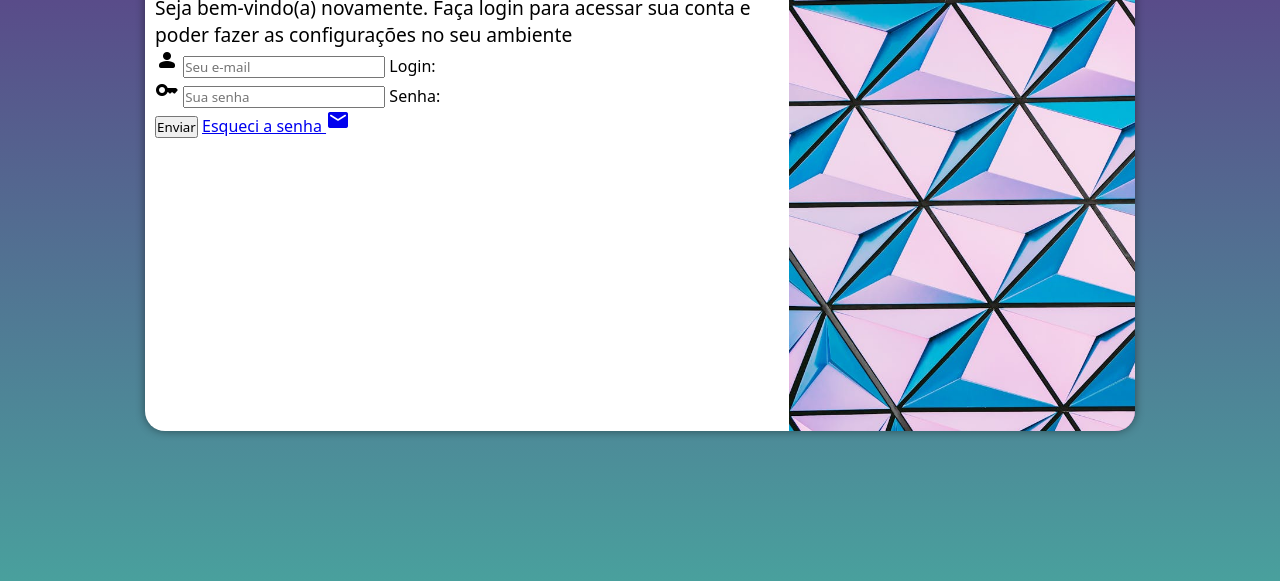
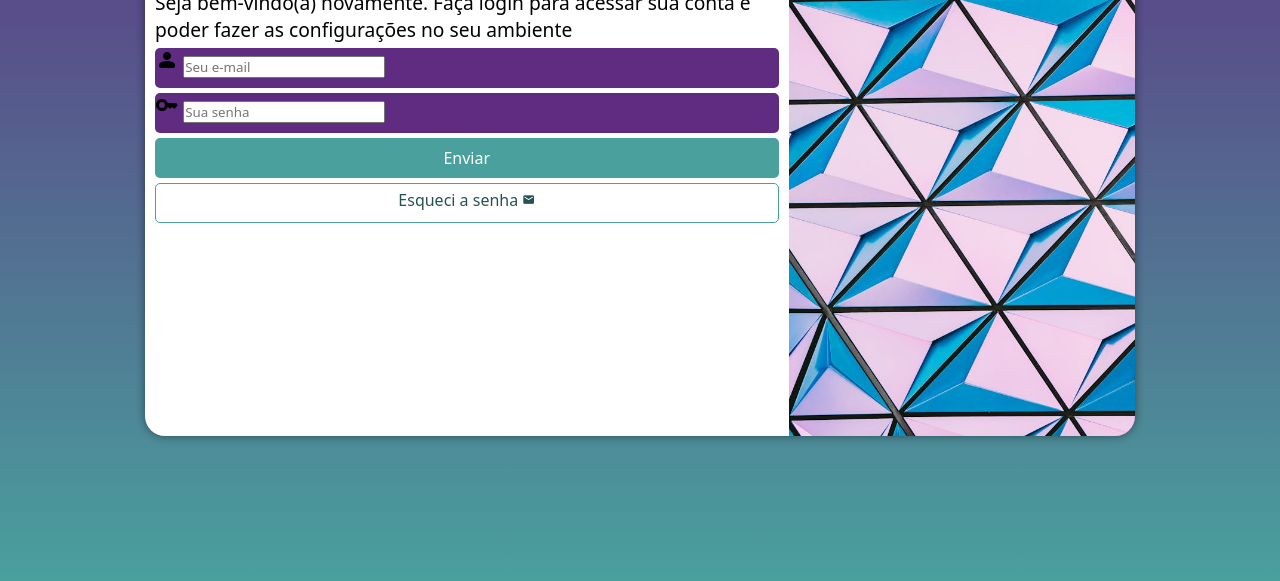
Before and after one commit to M1randaPHM/projeto-login, a plain HTML site: page index.html in a window 1280 px wide. Shown: the part 219-800 px from the top of the page. Drawn offline with nearby package versions, Linux system fonts and the light colour scheme.

Commit message:
formatação do formulário

```diff
--- a/estilos/media-query.css
+++ b/estilos/media-query.css
@@ -1,16 +1,8 @@
 @charset "UTF-8";
-
-:root {
-    --verde: #49a09d;
-    --lilas: #5f2c82
-}
-
-
-
 @media screen and (min-width: 768px) and (max-width: 992px) {
 
     body {
-        background-image: linear-gradient(to top, var(--verde), var(--lilas));
+        background-image: linear-gradient(to top, #49a09d, #5f2c82);
     }
 
     section#login {
@@ -33,7 +25,7 @@
 @media screen and (min-width: 992px) {
 
     body {
-        background-image: linear-gradient(to top, var(--verde), var(--lilas));
+        background-image: linear-gradient(to top, #49a09d, #5f2c82);
     }
 
     section#login {
--- a/estilos/style.css
+++ b/estilos/style.css
@@ -8,10 +8,6 @@
 /*
     Paleta de cores
 */
-:root {
-    --verde: #49a09d;
-    --lilas: #5f2c82
-}
 
 
 * {
@@ -22,7 +18,7 @@
 }
 
 body, html {
-    background-color: var(--lilas) ;
+    background-color: #5f2c82 ;
     height: 100vh;
     width: 100vw;
 }
@@ -41,8 +37,8 @@ section#login{
     transform: translate(-50%, -50%);
 
     background-color: white;
-    width: 250px;
-    height: 500px;
+    width: 260px;
+    height: 510px;
     border-radius: 20px;
     overflow: hidden;
     box-shadow: 0px 0px 10px rgba(0, 0, 0, 0.450);
@@ -53,7 +49,7 @@ section#login{
 
 section#login div#imagem {
     display: block;
-    background: var(--lilas) url(../imagens/pexels-scottwebb-430207.jpg) no-repeat;
+    background: #5f2c82 url(../imagens/pexels-scottwebb-430207.jpg) no-repeat;
     height: 200px;
     background-size: cover;
 
@@ -72,3 +68,60 @@ div#formulario > h1 {
 div#formulario > p {
     font-size: 0.8em;
 }
+
+form > div.campo {
+    background-color: #602c82;
+    display: block;
+    width: 100%;
+    height: 40px;
+    border-radius: 5px;
+    margin: 5px 0px;
+}
+
+form label {
+    display: none;
+}
+
+form input[type=submit] {
+    display: block;
+    font-size: 1em;
+    width: 100%;
+    height: 40px;
+    background: #49a09d;
+    color: white;
+    border: none;
+    border-radius: 5px;
+    cursor: pointer;
+}
+
+form input[type=submit]:hover {
+    background-color: #265251;
+}
+
+form a.botao {
+    display: block;
+    text-align: center;
+    font-size: 1em;
+    width: 100%;
+    height: 40px;
+    background-color: white;
+    border: 1px solid #49a09d;
+    border-radius: 5px;
+    text-decoration: none;
+    color: #265251;
+    padding-top: 5px;
+    margin-top: 5px;
+}
+
+form a.botao > span {
+    font-size: 0.8em;
+
+}
+
+form a.botao:hover {
+    background-color: #6cd3cf;
+}
+
+a, input[type=submit] {
+    transition: background-color .2s;
+}
--- a/index.html
+++ b/index.html
@@ -21,16 +21,16 @@
                     <div class="campo">
                         <span class="material-symbols-rounded">person</span>
                         <input type="email" name="login" id="ilogin" placeholder="Seu e-mail" required autocomplete="email" maxlength="30">
-                        <label for="ilogin">Login: </label>
+                        <label for="ilogin">Login</label>
                     </div>
                     <div class="campo">
                         <span class="material-symbols-rounded">key</span>
                         <input type="password" name="senha" id="isenha" placeholder="Sua senha" required autocomplete="current-password" minlength="8" maxlength="20">
-                        <label for="isenha">Senha: </label>
+                        <label for="isenha">Senha</label>
                     </div>
                     <div>
                         <input type="submit" value="Enviar">
-                        <a href="esqueci.html">Esqueci a senha <span class="material-symbols-rounded">mail</span></a>
+                        <a href="esqueci.html" class="botao">Esqueci a senha <span class="material-symbols-rounded">mail</span></a>
                     </div>
                 </form>
             </div>
```
